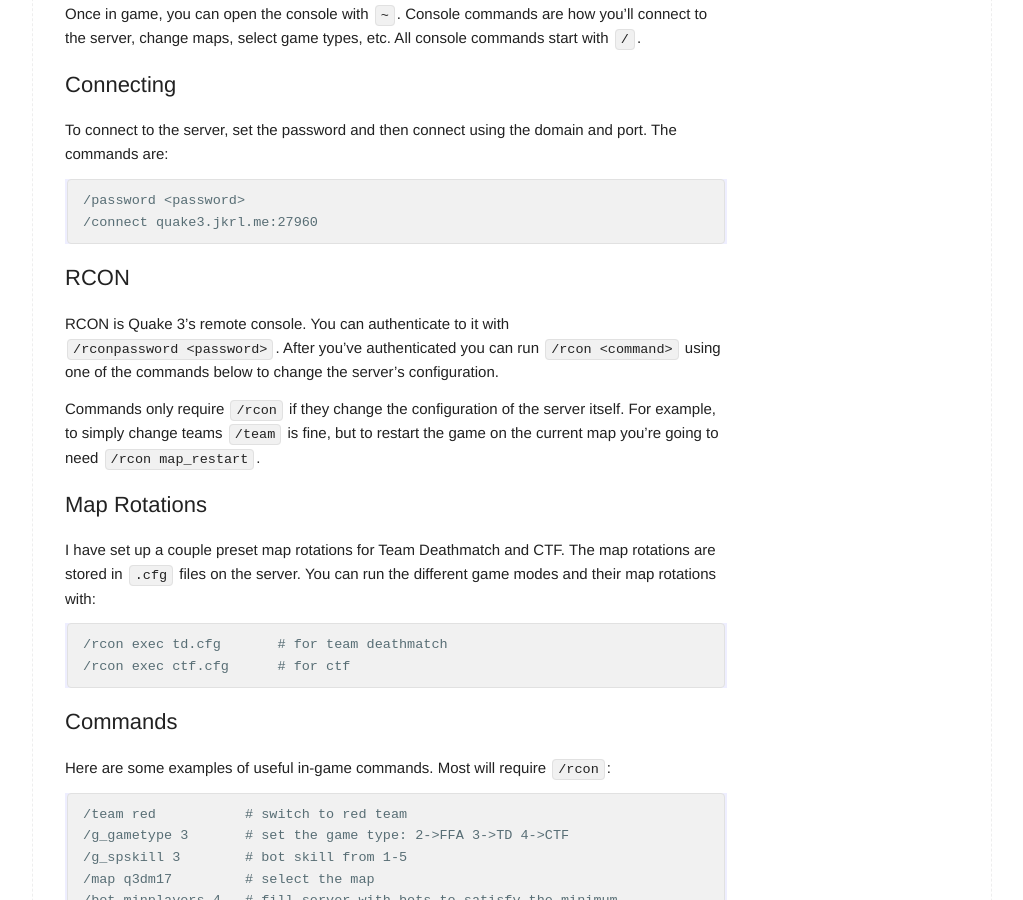
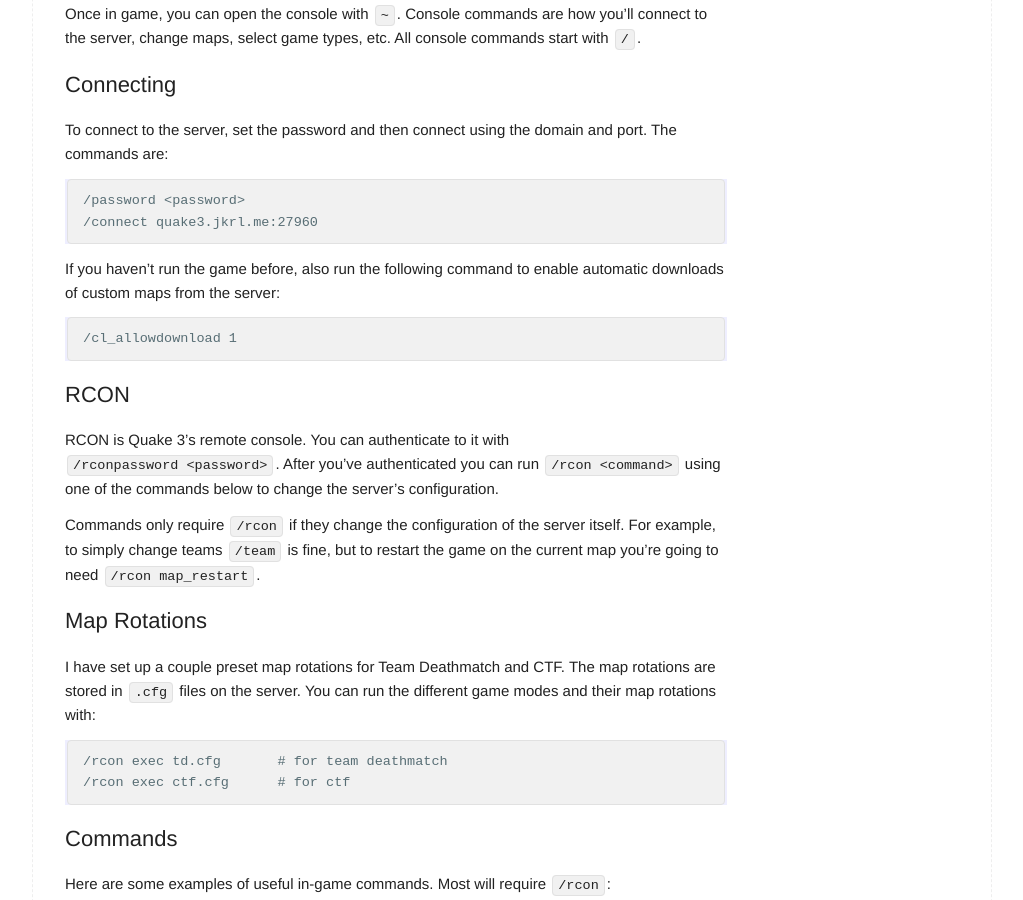
Before and after one commit to j-krl/blog, a Jekyll site: the page built from quake3.md, in a window 1280 px wide and 900 px high, scrolled down 492 px. Shown: the whole window, without its empty margins (128-1151 px from the left). Built offline with Jekyll 4.4.1, drawn with Linux system fonts in a browser that asks for light colours.

Commit message:
cl_allowdownload

````diff
--- a/quake3.md
+++ b/quake3.md
@@ -28,6 +28,12 @@
 ```
 /password <password>
 /connect quake3.jkrl.me:27960
+```
+
+If you haven't run the game before, also run the following command to enable automatic downloads of custom maps from the server:
+
+```
+/cl_allowdownload 1
 ```
 
 ## RCON
````
